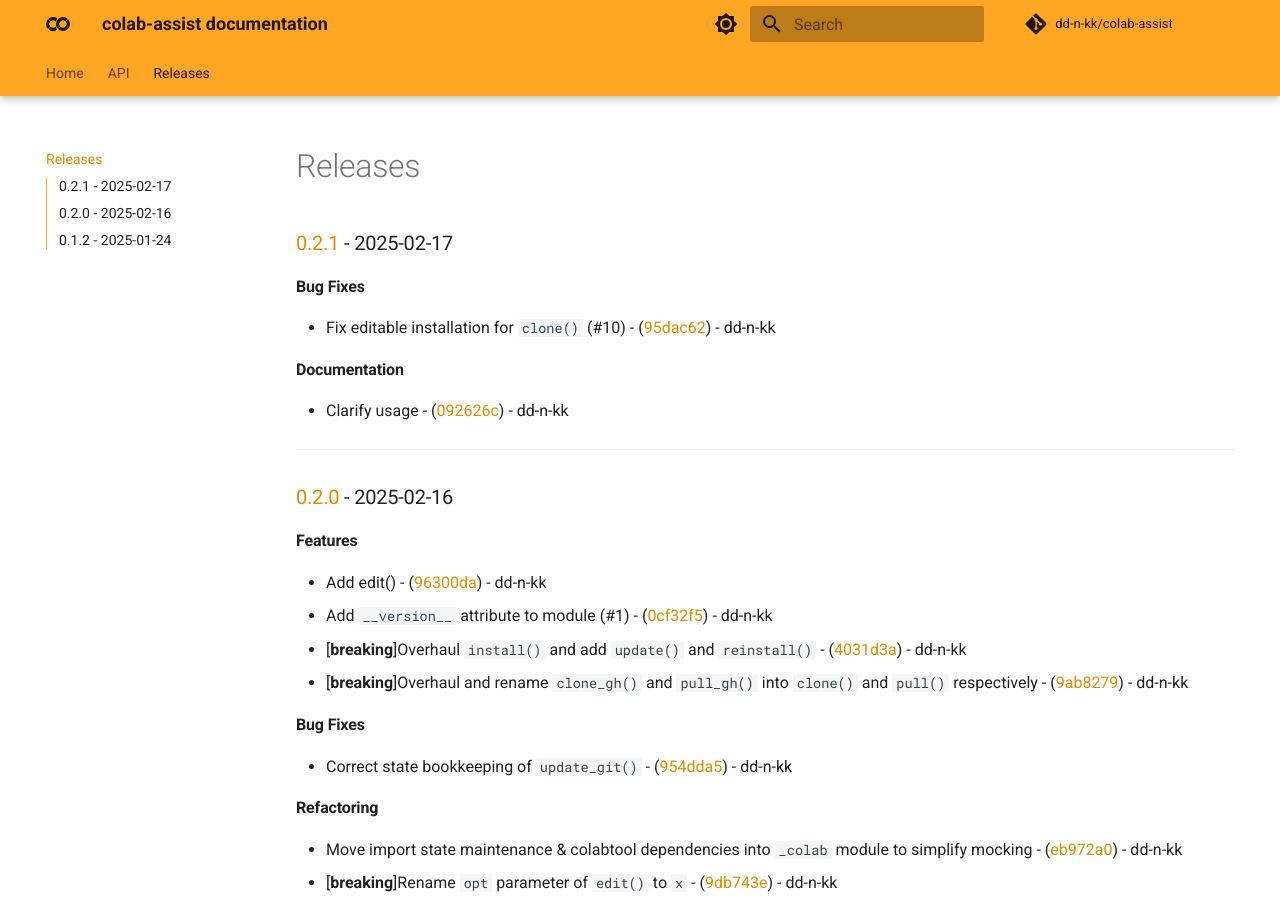
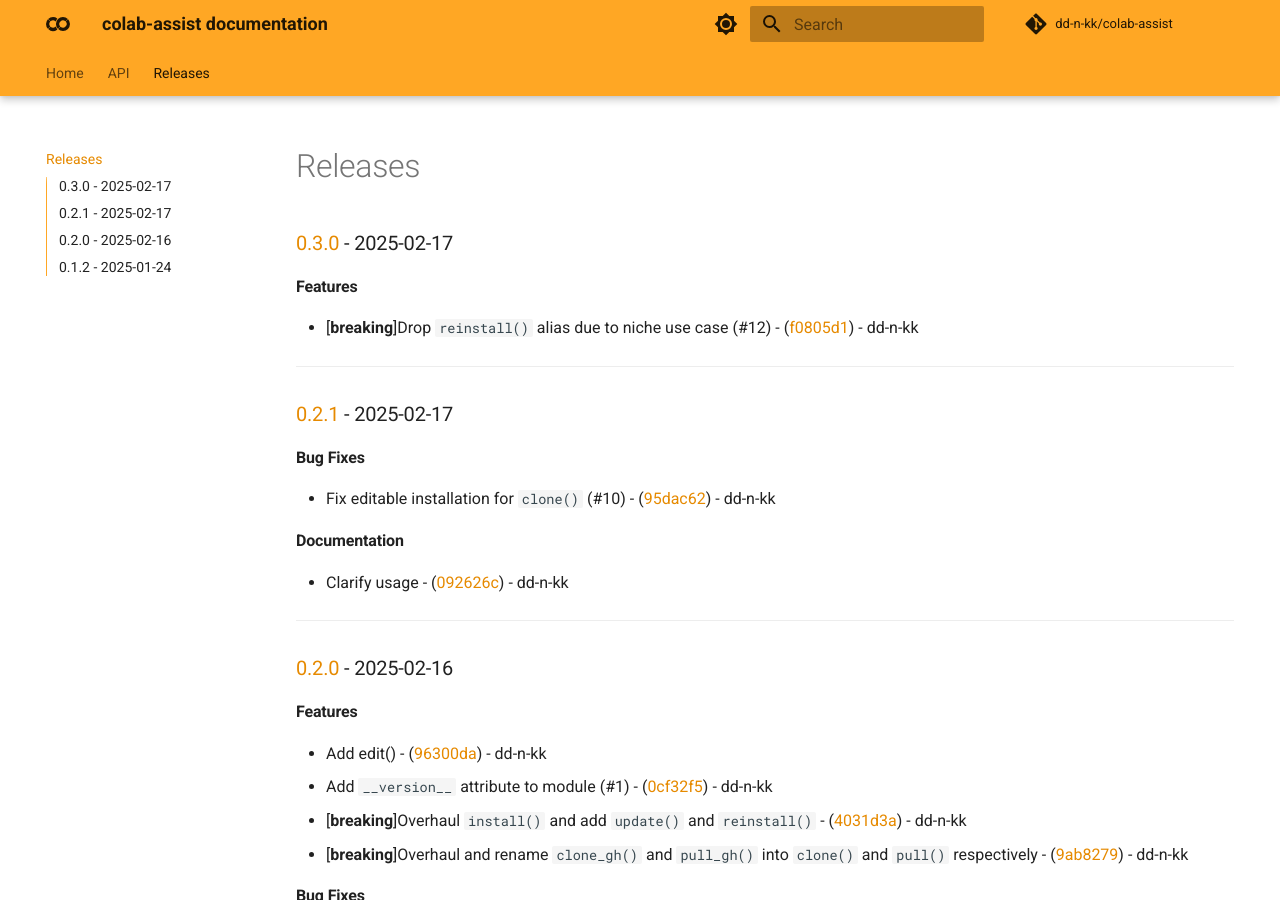
Before and after one commit to dd-n-kk/colab-assist, an MkDocs documentation site: the page built from docs/releases.md, in a window 1280 px wide and 900 px high. Built offline with MkDocs 1.6.1 and Material for MkDocs 9.7.7, drawn with Linux system fonts in a browser that asks for light colours; comment, search, counter and statistics services are not loaded.

Commit message:
chore(release): v0.2.2(#13)

```diff
--- a/docs/releases.md
+++ b/docs/releases.md
@@ -1,3 +1,11 @@
+
+### [0.3.0](https://github.com/dd-n-kk/colab-assist/compare/v0.2.1..v0.3.0) - 2025-02-17
+
+#### Features
+
+-  [**breaking**]Drop `reinstall()` alias due to niche use case (#12) - ([f0805d1](https://github.com/dd-n-kk/colab-assist/commit/f0805d19b18ee54ab89fbfecf287d520ab46cad5)) - dd-n-kk
+
+---
 
 ### [0.2.1](https://github.com/dd-n-kk/colab-assist/compare/v0.2.0..v0.2.1) - 2025-02-17
 
--- a/pyproject.toml
+++ b/pyproject.toml
@@ -18,7 +18,7 @@ exclude = [
 
 [project]
 name = "colab-assist"
-version = "0.2.1"
+version = "0.2.2"
 description = "Google Colab workflow utilities"
 authors = [
     {name = "dd-n-kk", email = "djlstvn.cs03@gmail.com"}
```
Also changed, not shown: CHANGELOG.md (+8 -0 lines), 1 other file.
